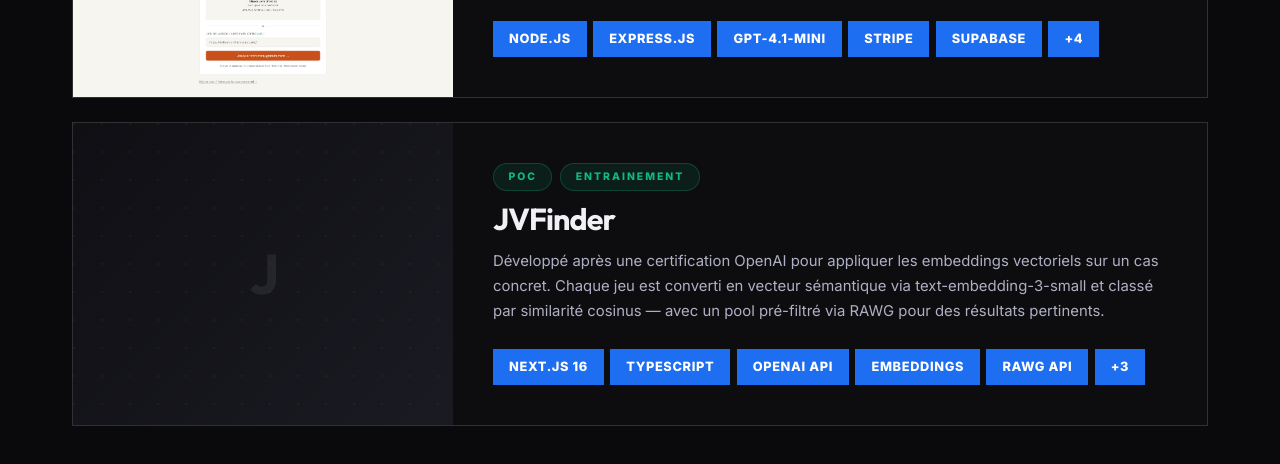
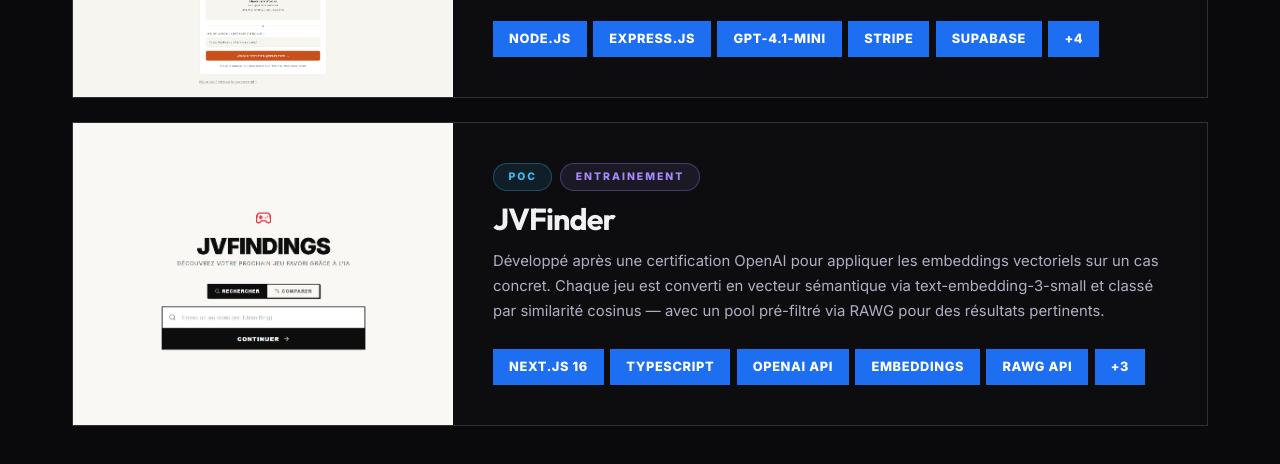
Before and after one commit to LyamML/portfolio, a website built with Vite: page projets.html in a window 1280 px wide. Shown: the part 738-1202 px from the top of the page. Built offline with nearby package versions, Linux system fonts and the light colour scheme.

Commit message:
fix: restore JVFindings images, add POC/training badge colors

```diff
--- a/projects.css
+++ b/projects.css
@@ -175,6 +175,18 @@ a.logo {
     color: #FC5757 !important;
     background: rgba(252, 87, 87, 0.1) !important;
     border-color: rgba(252, 87, 87, 0.3) !important;
+}
+
+.proj-badge-poc {
+    color: #38BDF8 !important;
+    background: rgba(56, 189, 248, 0.1) !important;
+    border-color: rgba(56, 189, 248, 0.3) !important;
+}
+
+.proj-badge-training {
+    color: #A78BFA !important;
+    background: rgba(167, 139, 250, 0.1) !important;
+    border-color: rgba(167, 139, 250, 0.3) !important;
 }
 
 .proj-card-title {
--- a/projects.js
+++ b/projects.js
@@ -28,8 +28,13 @@ const PROJECTS = [
         description: "Développé après une certification OpenAI pour appliquer les embeddings vectoriels sur un cas concret. Chaque jeu est converti en vecteur sémantique via text-embedding-3-small et classé par similarité cosinus — avec un pool pré-filtré via RAWG pour des résultats pertinents.",
         descriptionDetail: "Développé après une certification OpenAI pour mettre en pratique les embeddings vectoriels sur un cas concret. L'algorithme convertit chaque jeu en vecteur sémantique (nom, genres, tags) via text-embedding-3-small, puis calcule une similarité cosinus pour retourner les titres les plus proches. Un pool de jusqu'à 100 candidats pré-filtrés par genres et tags via RAWG optimise la pertinence des résultats sans surcharger les appels API.\n\nDeux modes : Recherche (le meilleur match s'affiche en grand avec distribution des scores, tags dominants, médiane) et Comparaison directe entre deux jeux (genres/tags communs et uniques, label qualitatif de similarité). Un cache in-memory TTL 1h évite tout appel redondant. Interface animée avec Framer Motion, déployée en Docker sur Coolify.",
         url: 'https://jvfindings.lyamml.fr',
-        thumbnail: null,
-        images: [],
+        thumbnail: './projects/jvfindings/thumb.png',
+        images: [
+            './projects/jvfindings/screen1.png',
+            './projects/jvfindings/screen2.png',
+            './projects/jvfindings/screen3.png',
+            './projects/jvfindings/screen4.png',
+        ],
         tags: ['Next.js 16', 'TypeScript', 'OpenAI API', 'Embeddings', 'RAWG API', 'Framer Motion', 'Docker', 'VPS'],
     },
 ];
@@ -63,6 +68,14 @@ const lightboxPrev = document.getElementById('lightbox-prev');
 const lightboxNext = document.getElementById('lightbox-next');
 let   lightboxIdx  = 0;
 
+// ── Badge class map ───────────────────────────────────────────
+const BADGE_CLASSES = {
+    'POC':          'proj-badge-poc',
+    'Entrainement': 'proj-badge-training',
+    'FREELANCE':    'proj-badge-freelance',
+};
+function badgeClass(label) { return BADGE_CLASSES[label] || ''; }
+
 // ── Render cards ──────────────────────────────────────────────
 function renderCards() {
     PROJECTS.forEach((proj, i) => {
@@ -83,7 +96,7 @@ function renderCards() {
             <div class="proj-card-content">
                 <div>
                     <div class="proj-card-badges">
-                        ${(proj.badges || []).map(b => `<span class="proj-card-badge">${b}</span>`).join('')}
+                        ${(proj.badges || []).map(b => `<span class="proj-card-badge ${badgeClass(b)}">${b}</span>`).join('')}
                         ${proj.freelance ? `<span class="proj-card-badge proj-badge-freelance">FREELANCE</span>` : ''}
                     </div>
                     <h2 class="proj-card-title">${proj.name}</h2>
@@ -105,7 +118,7 @@ function renderCards() {
 // ── Modal open/close ──────────────────────────────────────────
 function openModal(proj) {
     detailBadge.innerHTML = [
-        ...(proj.badges || []).map(b => `<span class="proj-details-badge">${b}</span>`),
+        ...(proj.badges || []).map(b => `<span class="proj-details-badge ${badgeClass(b)}">${b}</span>`),
         proj.freelance ? `<span class="proj-details-badge proj-badge-freelance">FREELANCE</span>` : '',
     ].join('');
     detailBadge.style.display = ((proj.badges?.length) || proj.freelance) ? 'flex' : 'none';
```
